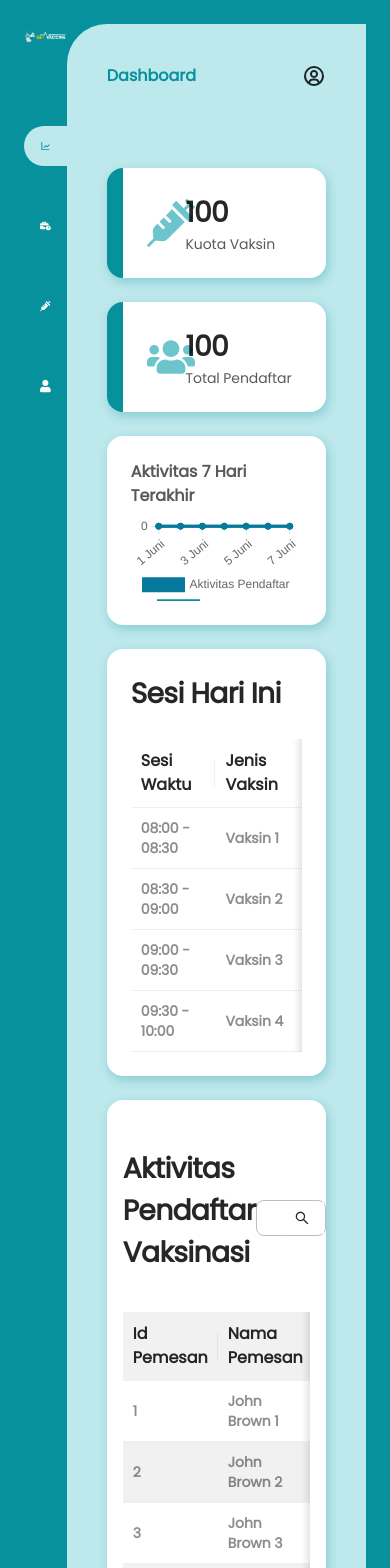
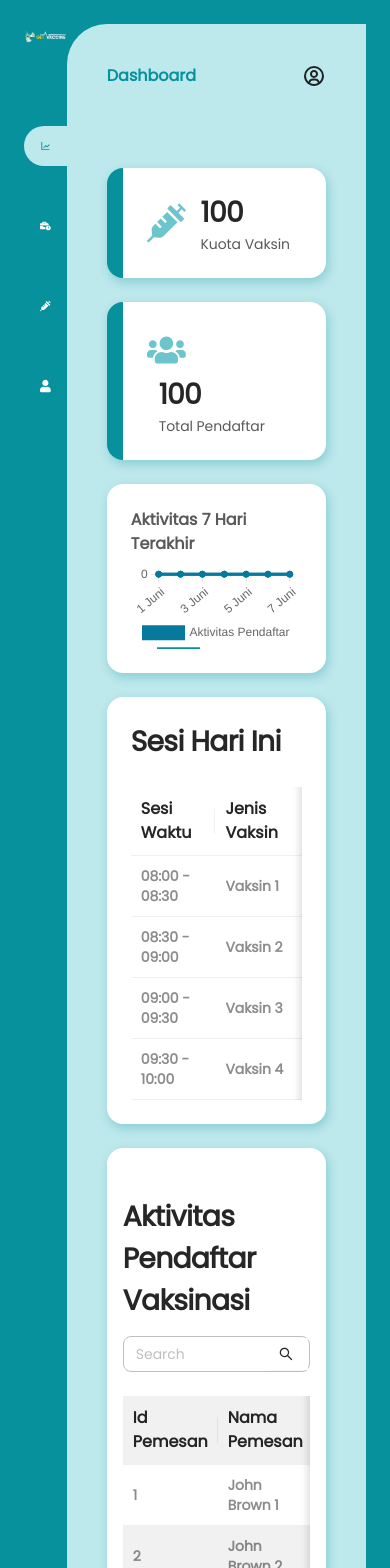
Before and after one commit to CapstoneProjectAlterra/FrontEnd, a React (Create React App) app: page /admin in a window 390 px wide. Shown: the top 1568 px of the page. Built offline with nearby package versions, Linux system fonts and the light colour scheme.

Commit message:
Fix dashboard table and chart responsive

```diff
--- a/src/components/Chart/index.jsx
+++ b/src/components/Chart/index.jsx
@@ -63,7 +63,7 @@ export default function Chart() {
   return (
     <div className={style.container}>
       <h5 className={style.title}>Aktivitas 7 Hari Terakhir</h5>
-      <Line options={options} data={data} />
+      <Line options={options} data={data} updateMode="resize" />
     </div>
   );
 }
--- a/src/components/DashboardCard/DashboardCard.module.css
+++ b/src/components/DashboardCard/DashboardCard.module.css
@@ -17,11 +17,11 @@
   margin-bottom: 0px;
 }
 
-.col {
+/* .col {
   display: flex;
   align-items: center;
   flex-direction: row;
-}
+} */
 
 .icons {
   display: flex;
--- a/src/components/DashboardCard/index.jsx
+++ b/src/components/DashboardCard/index.jsx
@@ -6,12 +6,12 @@ import { Row, Col } from "antd";
 export default function DashboardCard({ icons, title, value }) {
   return (
     <div className={style.container}>
-      <Row>
-        <Col span={6} className={style.col}>
+      <Row justify="space-between" align="middle">
+        <Col span={6}>
           <div className={style.icons}>{icons}</div>
         </Col>
-        <Col span={18} className={style.col}>
-          <div>
+        <Col md={18} lg={16} xl={18}>
+          <div style={{ padding: "0 12px" }}>
             <h3 className={style.title}>{value}</h3>
             <p className={style.description}>{title}</p>
           </div>
--- a/src/components/DashboardRegistrantTable/DashboardRegistrantTable.module.css
+++ b/src/components/DashboardRegistrantTable/DashboardRegistrantTable.module.css
@@ -7,9 +7,7 @@
 
 .searchWrapper {
   display: flex;
-  justify-content: space-between;
-  align-items: center;
-  margin: 24px 0;
+  justify-content: end;
 }
 
 .container :global(.ant-table-thead > tr > th) {
--- a/src/components/DashboardRegistrantTable/index.jsx
+++ b/src/components/DashboardRegistrantTable/index.jsx
@@ -1,5 +1,5 @@
 import { SearchOutlined } from "@ant-design/icons";
-import { Button, Form, Input, Table } from "antd";
+import { Button, Col, Form, Input, Row, Table } from "antd";
 import Column from "antd/lib/table/Column";
 import { useState } from "react";
 import moment from "moment";
@@ -32,8 +32,16 @@ export default function DashboardRegistrantTable() {
   };
   return (
     <div className={styles.container}>
+      <Row
+        justify="space-between"
+        align="middle"
+        style={{ margin: "24px 0px" }}
+      >
+        <Col xs={24} md={12}>
+          <h3>Aktivitas Pendaftar Vaksinasi</h3>
+        </Col>
+        <Col xs={24} md={6}>
           <div className={styles.searchWrapper}>
-        <h3>Aktivitas Pendaftar Vaksinasi</h3>
             <Form className={styles.searchForm} onFinish={search}>
               <Form.Item name="keyword">
                 <Input
@@ -49,6 +57,8 @@ export default function DashboardRegistrantTable() {
               </Form.Item>
             </Form>
           </div>
+        </Col>
+      </Row>
       <Table
         dataSource={data}
         pagination={{ position: ["bottomCenter"] }}
```
Lines whose indentation alone changed are shown as unchanged.
